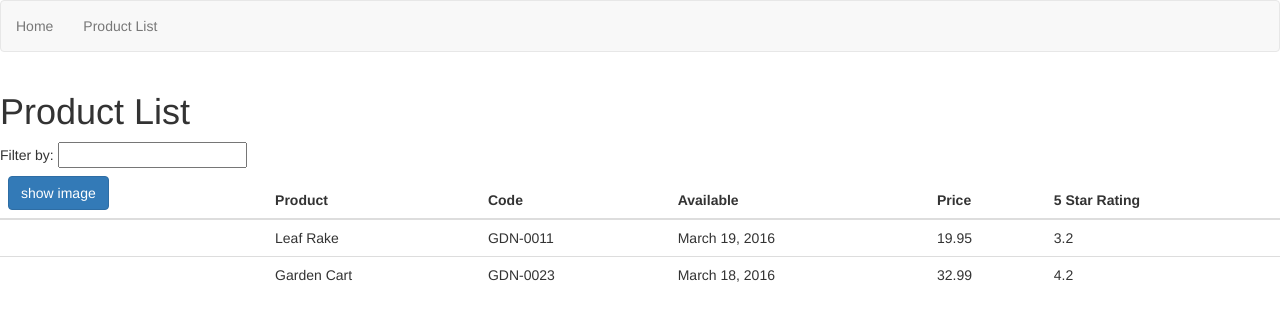
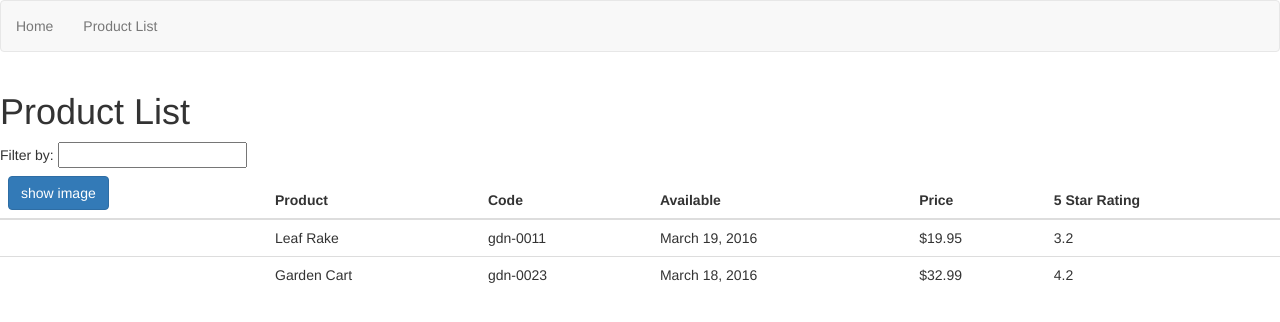
Before and after one commit to HarryWang74/learning-angular4, an Angular app: page /products in a window 1280 px wide. Shown: the top 322 px of the page. Built offline with nearby package versions, Linux system fonts and the light colour scheme.

Commit message:
add angular pipe

```diff
--- a/src/app/product/product-list/product-list.component.html
+++ b/src/app/product/product-list/product-list.component.html
@@ -26,9 +26,9 @@
                         src={{product.imageUrl}}
                         *ngIf='showImage'></td>
                       <td>{{ product.productName }}</td>
-                      <td>{{ product.productCode }}</td>
+                      <td>{{ product.productCode | lowercase }}</td>
                       <td>{{ product.releaseDate }}</td>
-                      <td>{{ product.price }}</td>
+                      <td>{{ product.price | currency: 'USD':true: '1.2-2'}}</td>
                       <td>{{ product.starRating }}</td>
                     </tr>
                 </tbody>
```
